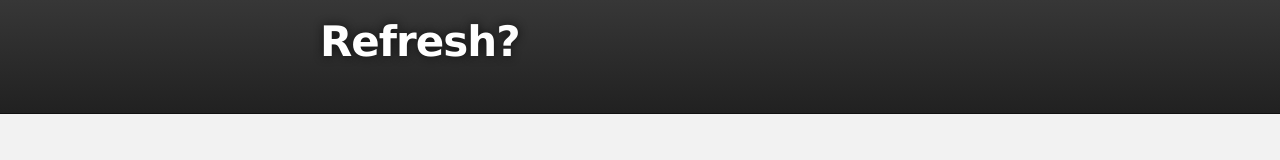
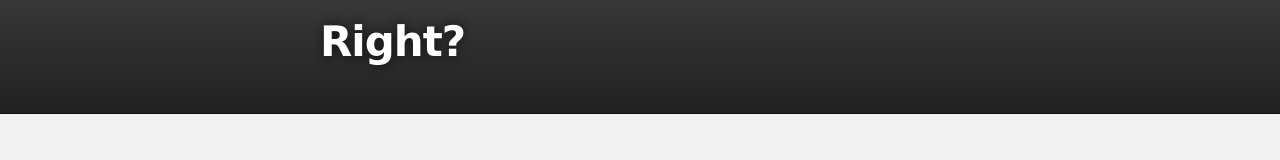
Before and after one commit to ccom3033/myTestRepo, a plain HTML site: page index.html in a window 1280 px wide. Shown: the top 160 px of the page. Drawn offline with Linux system fonts and the light colour scheme.

Commit message:
some change

```diff
--- a/index.html
+++ b/index.html
@@ -18,7 +18,7 @@
         <header class="inner">
           <!--<a id="forkme_banner" href="https://github.com/ccom3033/myTestRepo">View on GitHub</a>-->
 
-          <h1 id="project_title">Refresh?</h1>
+          <h1 id="project_title">Right?</h1>
           <h2 id="project_tagline"></h2>
 
            <!-- <section id="downloads">
```
